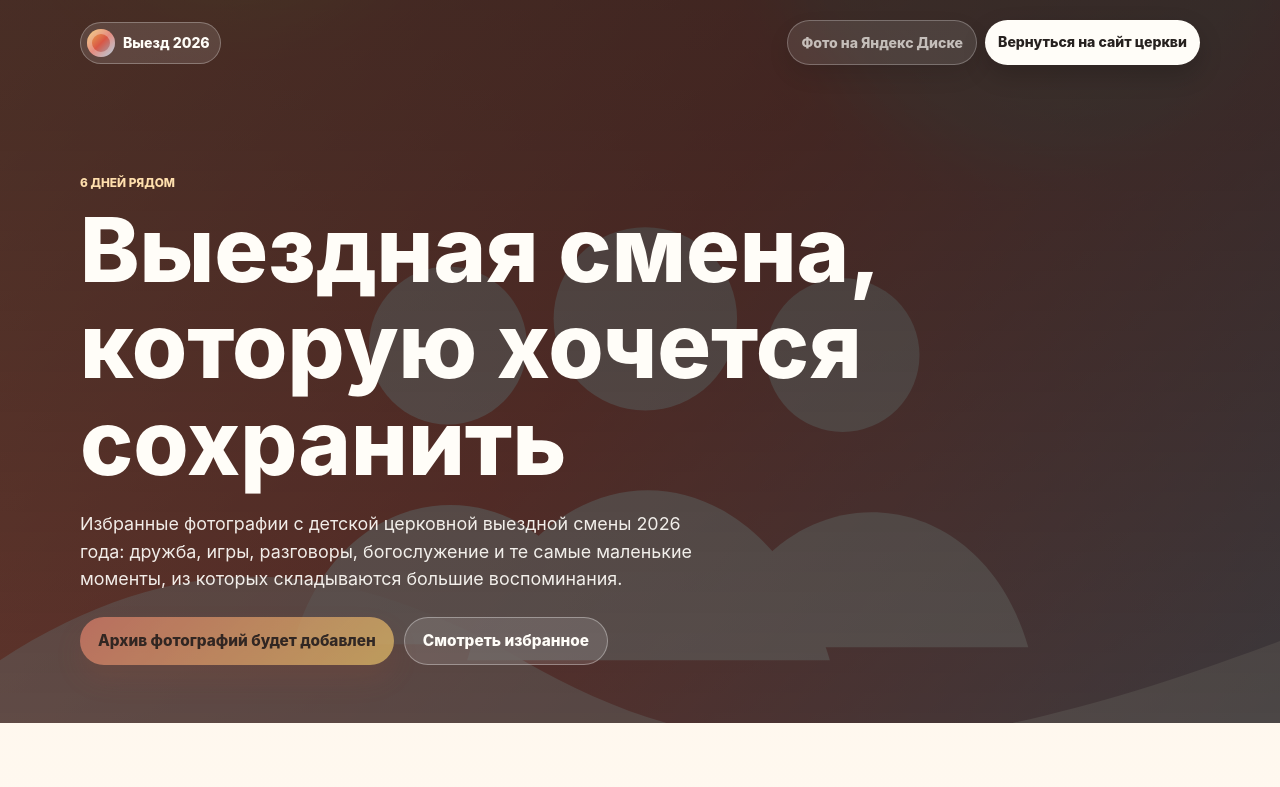
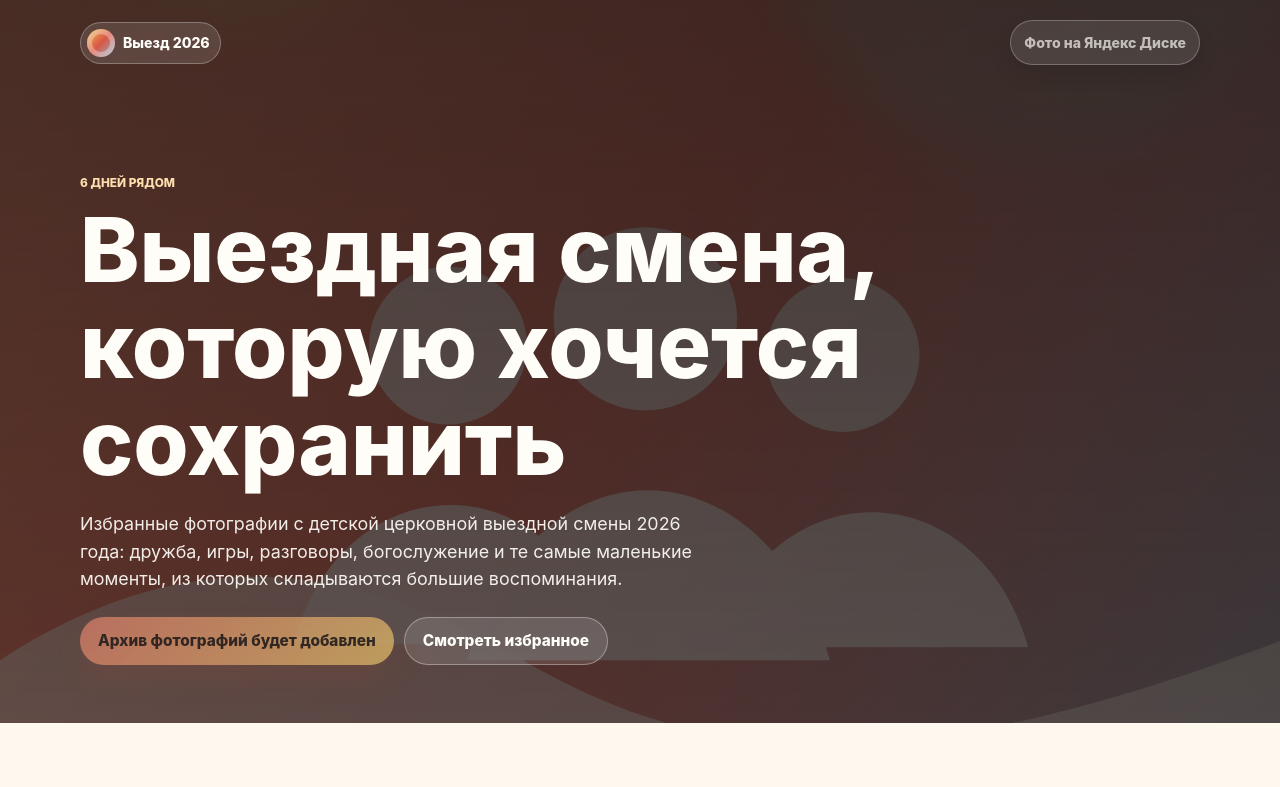
Before and after one commit to Grotekar/church-mv, a Next.js app: page /event/camp2026 in a window 1280 px wide. Shown: the top 787 px of the page. Built offline with nearby package versions, Linux system fonts and the light colour scheme.

Commit message:
Уберёт ссылку вверху сайта на главную

```diff
--- a/app/event/camp2026/camp2026.module.css
+++ b/app/event/camp2026/camp2026.module.css
@@ -62,7 +62,6 @@
 }
 
 .brand,
-.topLink,
 .topDiskLink,
 .button,
 .churchBack {
@@ -103,17 +102,6 @@
     var(--camp-sky)
   );
   box-shadow: inset 0 0 0 5px rgba(255, 255, 255, 0.32);
-}
-
-.topLink {
-  min-height: 40px;
-  padding: 11px 13px;
-  border-radius: 999px;
-  background: #fffdf8;
-  color: var(--camp-ink);
-  font-size: 0.88rem;
-  font-weight: 800;
-  box-shadow: 0 10px 24px rgba(0, 0, 0, 0.18);
 }
 
 .topDiskLink {
@@ -540,7 +528,6 @@
     justify-content: flex-start;
   }
 
-  .topLink,
   .topDiskLink {
     min-height: 38px;
     padding: 10px 11px;
--- a/app/event/camp2026/page.tsx
+++ b/app/event/camp2026/page.tsx
@@ -56,9 +56,6 @@ export default function Camp2026Page() {
                 {eventContent.actions.diskPreview}
               </span>
             )}
-            <Link className={styles.topLink} href="/">
-              Вернуться на сайт церкви
-            </Link>
           </div>
         </nav>
 
```
